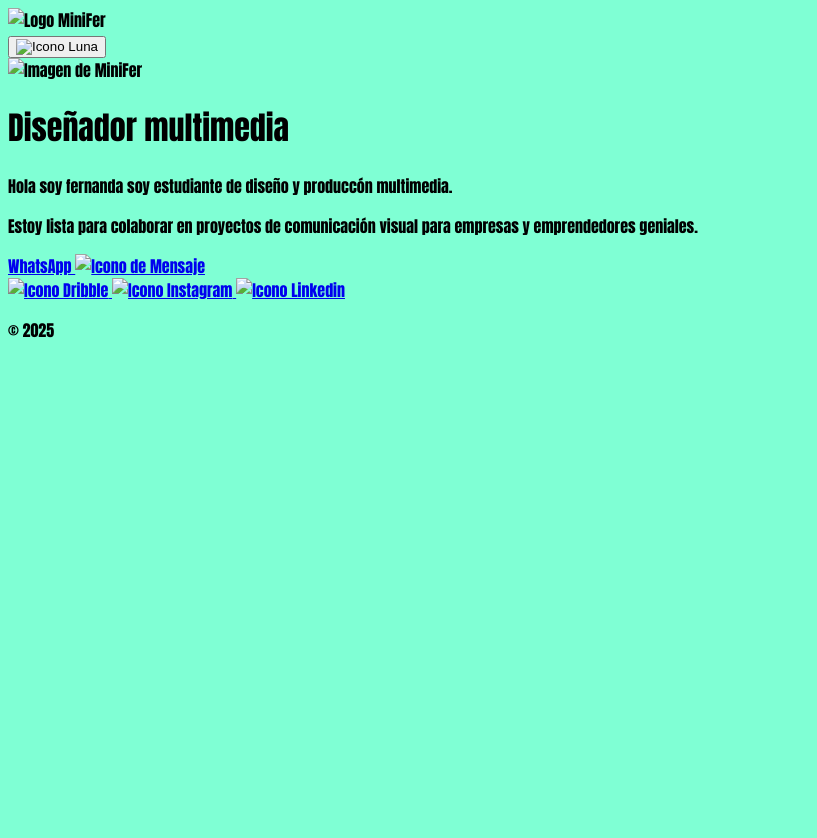
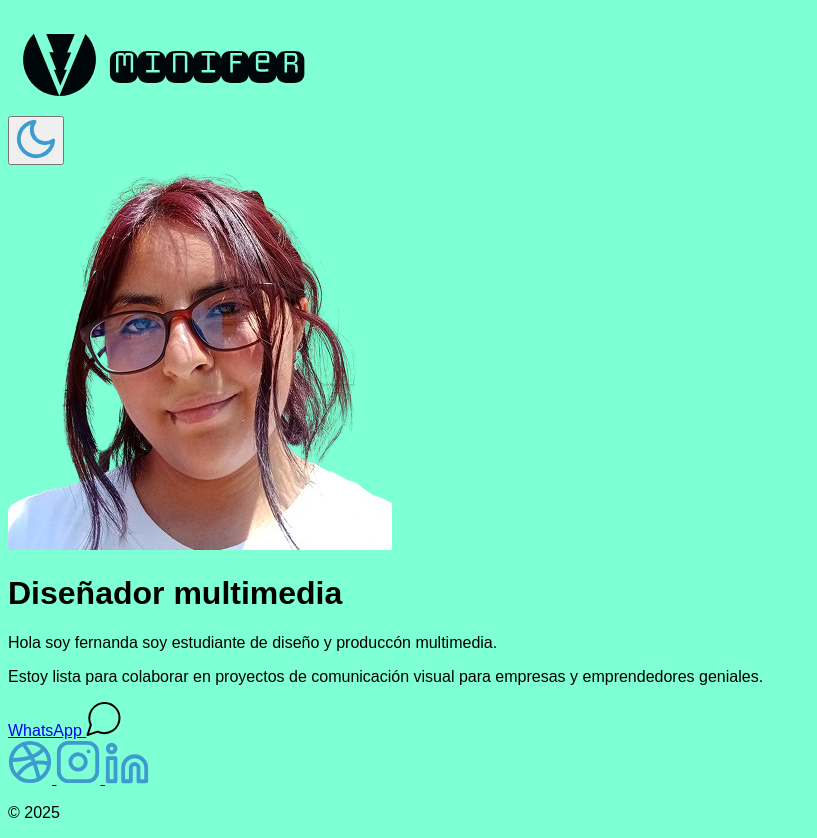
Before and after one commit to fernanda0403/Tarjeta-Personal-Fernanda-Gonzalez, a plain HTML site: page index.html in a window 1280 px wide. Shown: the whole page, without its empty margins (0-817 px from the left). Before the commit the page ends 800 px from the top, so only its background shows below. Drawn offline with Linux system fonts and the light colour scheme.

Commit message:
Agregamos imagenes e iconografia

```diff
--- a/index.html
+++ b/index.html
@@ -12,17 +12,17 @@
 
     <header>
       <div>
-        <img src="" alt="Logo MiniFer">
+        <img src="./assets/marca-grafica.svg" alt="Logo MiniFer">
       </div>
 
       <button>
-        <img src="" alt="Icono Luna">
+        <img src="./assets/icono-luna.svg" alt="Icono Luna">
       </button>
     </header>
 
     <main>
       <div>
-        <img src="" alt="Imagen de MiniFer">
+        <img src="./assets/fotografia-fernanda.png" alt="Imagen de MiniFer">
       </div>
 
       <div>
@@ -31,7 +31,7 @@
         <p>Estoy lista para colaborar en proyectos de comunicación visual para empresas y emprendedores geniales.</p>
         <a href="#">
           WhatsApp
-          <img src="" alt="Icono de Mensaje">
+          <img src="./assets/icono-whatsapp.svg" alt="Icono de Mensaje">
         </a>
       </div>
     </main>
@@ -39,15 +39,15 @@
     <footer>
       <div>
         <a href="#">
-          <img src="" alt="Icono Dribble" />
+          <img src="./assets/icono-balon.svg" alt="Icono Dribble" />
         </a>
 
         <a href="#">
-          <img src="" alt="Icono Instagram" />
+          <img src="./assets/icono-instagram.svg" alt="Icono Instagram" />
         </a>
 
         <a href="#">
-          <img src="" alt="Icono Linkedin" />
+          <img src="./assets/icono-linkedin.svg" alt="Icono Linkedin" />
         </a>
       </div>
 
--- a/style.css
+++ b/style.css
@@ -1,4 +1,4 @@
 body {
   background-color: aquamarine;
-  font-family: Impact, Haettenschweiler, 'Arial Narrow Bold', sans-serif;
+  font-family:sans-serif;
 }
```
